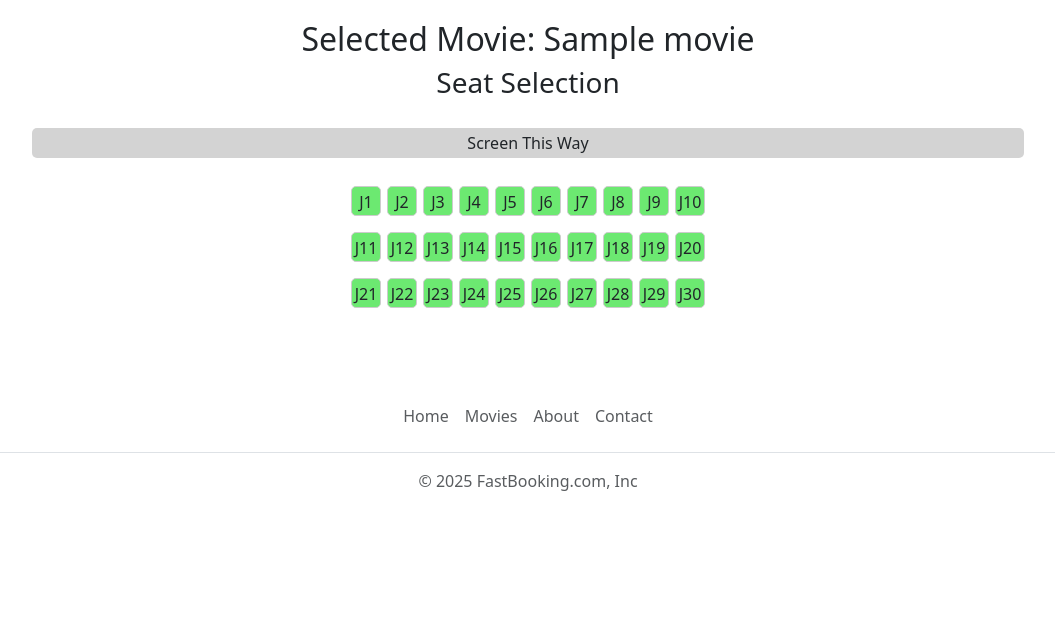
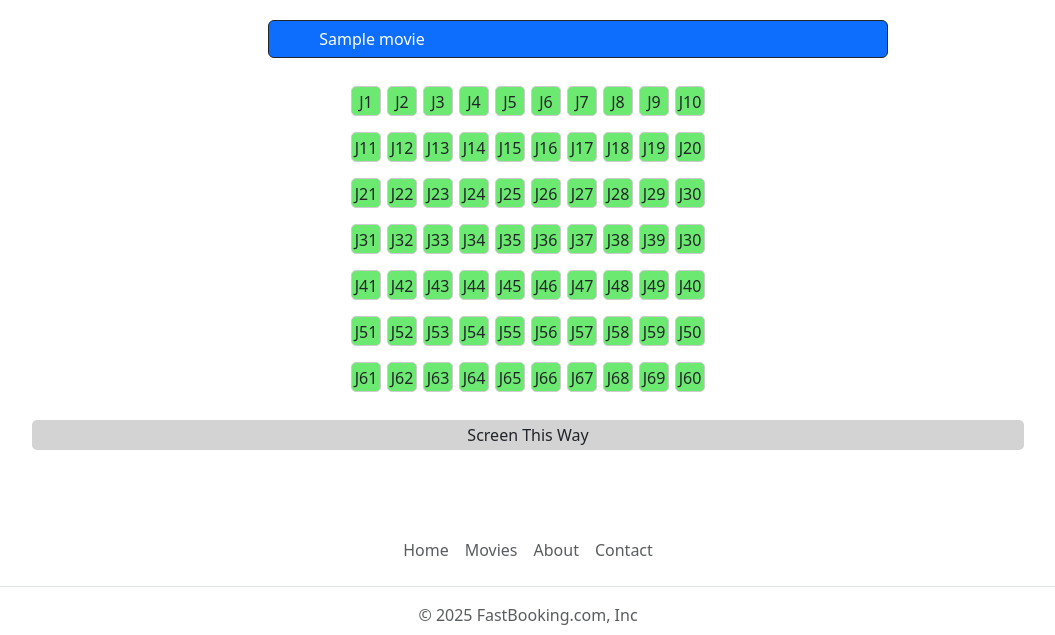
Before and after one commit to MadhubanKhatri/movie-booking-system-django, a Django app: a page that uses movie_booking_system/main/templates/seat_selection.html in a window 1280 px wide. Shown: the part 56-691 px from the top of the page, without its empty margins (112-1167 px from the left). Run offline with Django 4.2, Linux system fonts and the light colour scheme; tables that the repository leaves empty hold one stand-in row (values such as "Sample post").

Commit message:
seat selection code updated & charts added in dashboard

```diff
--- a/movie_booking_system/main/static/css/seat_selection.css
+++ b/movie_booking_system/main/static/css/seat_selection.css
@@ -54,6 +54,9 @@
 
 .footer {
     margin-top: 20px;
+    position: fixed;
+    bottom: 0px;
+    width: 100%;
 }
 
 .footer button {
@@ -62,10 +65,30 @@
     color: white;
     background-color: #007bff;
     border: none;
-    border-radius: 5px;
     cursor: pointer;
+    width: 100%;
 }
 
 .footer button:hover {
     background-color: #0056b3;
 }
+
+.show_time{
+    margin-bottom: 30px;
+
+}
+.show_time span{
+    font-weight: bolder;
+}
+
+.success_box{
+    /* height: 350px; */
+    position: fixed;
+    top: 130px;
+    display: none;
+    border: 2px solid !important;
+    background-color: #6ce971;
+    padding: 100px 10px;
+    text-align: center;
+    justify-content: center;
+}
--- a/movie_booking_system/main/static/script/seat_selection.js
+++ b/movie_booking_system/main/static/script/seat_selection.js
@@ -1,4 +1,11 @@
 document.addEventListener("DOMContentLoaded", function () {
+  const show_date = document.getElementById("show_date");
+  show_date.innerHTML = localStorage.getItem('booking_date');
+
+  const show_time = document.getElementById("show_time");
+  show_time.innerHTML = localStorage.getItem('show_time');
+
+
   const seats = document.querySelectorAll(".seat");
   let selectedSeats = [];
 
@@ -32,6 +39,8 @@
       document.getElementById(seat).classList.add("occupied");
       document.getElementById(seat).style.backgroundColor = "#e0c4c4";
     });
+
+
      document.getElementById("confirm-selection").addEventListener("click", () => {
        if(selectedSeats.length===0){
          alert("Please select at least one seat to book.");
@@ -48,12 +57,17 @@
              booking_date: localStorage.getItem('booking_date')})
          }).then(response => response.json())
          .then(data => {
-          console.log(data); // Logs the JSON response
            if (data.message) {
-            if(data.status!="booked"){
-              window.location.href = `/booking_history/`;
+             if(data.status == "success"){
+              const success_box = document.getElementById("success_box");
+              const success_msg = document.getElementById("success_msg");
+              success_box.style.display = "block";
+              success_msg.innerText = data.message;
+
+             }else if(data.status == "booked"){
+              alert(data.message);
              }
-            alert(data.message);
+
            } else {
              alert("Error occurred while booking.");
            }
@@ -62,7 +76,9 @@
        });
 });
 
-
+function confirmOk(){
+  window.location.href = `/booking_history/`;
+}
 
 // Helper function to get CSRF token
 function getCookie(name) {
--- a/movie_booking_system/main/templates/bookings.html
+++ b/movie_booking_system/main/templates/bookings.html
@@ -25,10 +25,10 @@
                 <th scope="col">#</th>
                 <th scope="col">Movie</th>
                 <th scope="col">Theatre</th>
-                <th scope="col">Datetime</th>
+                <th scope="col">Booking Datetime</th>
                 <th scope="col">Amount</th>
                 <th scope="col">Status</th>
-                <th scope="col">Timing</th>
+                <th scope="col">Ticket Creation</th>
               </tr>
             </thead>
             <tbody>
--- a/movie_booking_system/main/templates/seat_selection.html
+++ b/movie_booking_system/main/templates/seat_selection.html
@@ -12,9 +12,23 @@
 {% block body%}
 
 <div class="seat_container">
-    <h2 class="movie-name">Selected Movie: {{movie.name}}</h2>
-    <h3>Seat Selection</h1>
-    <div class="screen">Screen This Way</div>
+    <div class="container w-50 border border-dark btn btn-primary" style="margin-left: 360px; margin-bottom: 20px;">
+        <span>
+            <div class="row">
+                <div class="col">
+                    <span>{{movie.name}}</span>
+                </div>
+                <div class="col">
+                    <span id="show_date"></span>
+                </div>
+                <div class="col">
+                    <span id="show_time"></span>
+                </div>
+            </div>
+        </span>
+
+    </div>
+
 
     <div class="seat-row">
         <div class="seat" data-seat="J1" id="J1">J1</div>
@@ -55,6 +69,65 @@
         <div class="seat" data-seat="J30" id="J30">J30</div>
     </div>
 
+    <div class="seat-row">
+        <div class="seat" data-seat="J31" id="J31">J31</div>
+        <div class="seat" data-seat="J32" id="J32">J32</div>
+        <div class="seat" data-seat="J33" id="J33">J33</div>
+        <div class="seat" data-seat="J34" id="J34">J34</div>
+        <div class="seat" data-seat="J35" id="J35">J35</div>
+        <div class="seat" data-seat="J36" id="J36">J36</div>
+        <div class="seat" data-seat="J37" id="J37">J37</div>
+        <div class="seat" data-seat="J38" id="J38">J38</div>
+        <div class="seat" data-seat="J39" id="J39">J39</div>
+        <div class="seat" data-seat="J30" id="J30">J30</div>
+    </div>
+
+    <div class="seat-row">
+        <div class="seat" data-seat="J41" id="J41">J41</div>
+        <div class="seat" data-seat="J42" id="J42">J42</div>
+        <div class="seat" data-seat="J43" id="J43">J43</div>
+        <div class="seat" data-seat="J44" id="J44">J44</div>
+        <div class="seat" data-seat="J45" id="J45">J45</div>
+        <div class="seat" data-seat="J46" id="J46">J46</div>
+        <div class="seat" data-seat="J47" id="J47">J47</div>
+        <div class="seat" data-seat="J48" id="J48">J48</div>
+        <div class="seat" data-seat="J49" id="J49">J49</div>
+        <div class="seat" data-seat="J40" id="J40">J40</div>
+    </div>
+
+    <div class="seat-row">
+        <div class="seat" data-seat="J51" id="J51">J51</div>
+        <div class="seat" data-seat="J52" id="J52">J52</div>
+        <div class="seat" data-seat="J53" id="J53">J53</div>
+        <div class="seat" data-seat="J54" id="J54">J54</div>
+        <div class="seat" data-seat="J55" id="J55">J55</div>
+        <div class="seat" data-seat="J56" id="J56">J56</div>
+        <div class="seat" data-seat="J57" id="J57">J57</div>
+        <div class="seat" data-seat="J58" id="J58">J58</div>
+        <div class="seat" data-seat="J59" id="J59">J59</div>
+        <div class="seat" data-seat="J50" id="J50">J50</div>
+    </div>
+
+    <div class="seat-row">
+        <div class="seat" data-seat="J61" id="J61">J61</div>
+        <div class="seat" data-seat="J62" id="J62">J62</div>
+        <div class="seat" data-seat="J63" id="J63">J63</div>
+        <div class="seat" data-seat="J64" id="J64">J64</div>
+        <div class="seat" data-seat="J65" id="J65">J65</div>
+        <div class="seat" data-seat="J66" id="J66">J66</div>
+        <div class="seat" data-seat="J67" id="J67">J67</div>
+        <div class="seat" data-seat="J68" id="J68">J68</div>
+        <div class="seat" data-seat="J69" id="J69">J69</div>
+        <div class="seat" data-seat="J60" id="J60">J60</div>
+    </div>
+
+    <div class="screen">Screen This Way</div>
+
+    <div class="container w-25 success_box border border-dark" id="success_box">
+        <h4 id="success_msg">Booked Successfully!</h4>
+        <button class="btn btn-primary w-100 my-4" id="ok_btn" onclick="confirmOk()">GO TO BOOKING HISTORY</button>
+    </div>
+
     <div class="footer">
         <button id="confirm-selection" style="display: none;">Proceed to Checkout</button>
     </div>
--- a/movie_booking_system/main/views.py
+++ b/movie_booking_system/main/views.py
@@ -1,4 +1,5 @@
 from django.shortcuts import render,redirect
+from django.http import HttpResponse
 from django.contrib import messages
 from .models import RegisterUser, Movie,Booking,Show
 import json
@@ -130,8 +131,8 @@
             return JsonResponse({"message": "Seats are already booked.", "status": "booked"})
         else:
             Booking.objects.create(user=user_obj,movie=movie_obj,show=show_obj,date=date_obj,time=show_time,
-                                seats=",".join(map(str, selected_seats)),amount=amount, status=True)
-            return JsonResponse({"message": "Seats booked successfully", "seats": selected_seats})
+                                 seats=",".join(map(str, selected_seats)),amount=amount, status=True)
+            return JsonResponse({"message": "Seats booked successfully", "seats": selected_seats, "status": "success"})
 
 
     return JsonResponse({"error": "Invalid request"}, status=400)
--- a/movie_booking_system/movie_booking_system/urls.py
+++ b/movie_booking_system/movie_booking_system/urls.py
@@ -9,4 +9,6 @@
     path('admin_panel/', include('admin_panel_app.urls')),
 ]
 
+
 urlpatterns += static(settings.STATIC_URL, document_root=settings.STATIC_ROOT)
+urlpatterns = urlpatterns + static(settings.MEDIA_URL, document_root=settings.MEDIA_ROOT)
```
Also changed, not shown: movie_booking_system/admin_panel_app/templates/admin_base.html (+8 -0 lines), movie_booking_system/admin_panel_app/templates/dashboard.html (+87 -57 lines), movie_booking_system/admin_panel_app/views.py (+14 -2 lines), movie_booking_system/main/templates/movie_detail.html (line endings or trailing spaces). Lines whose indentation alone changed are shown as unchanged.
